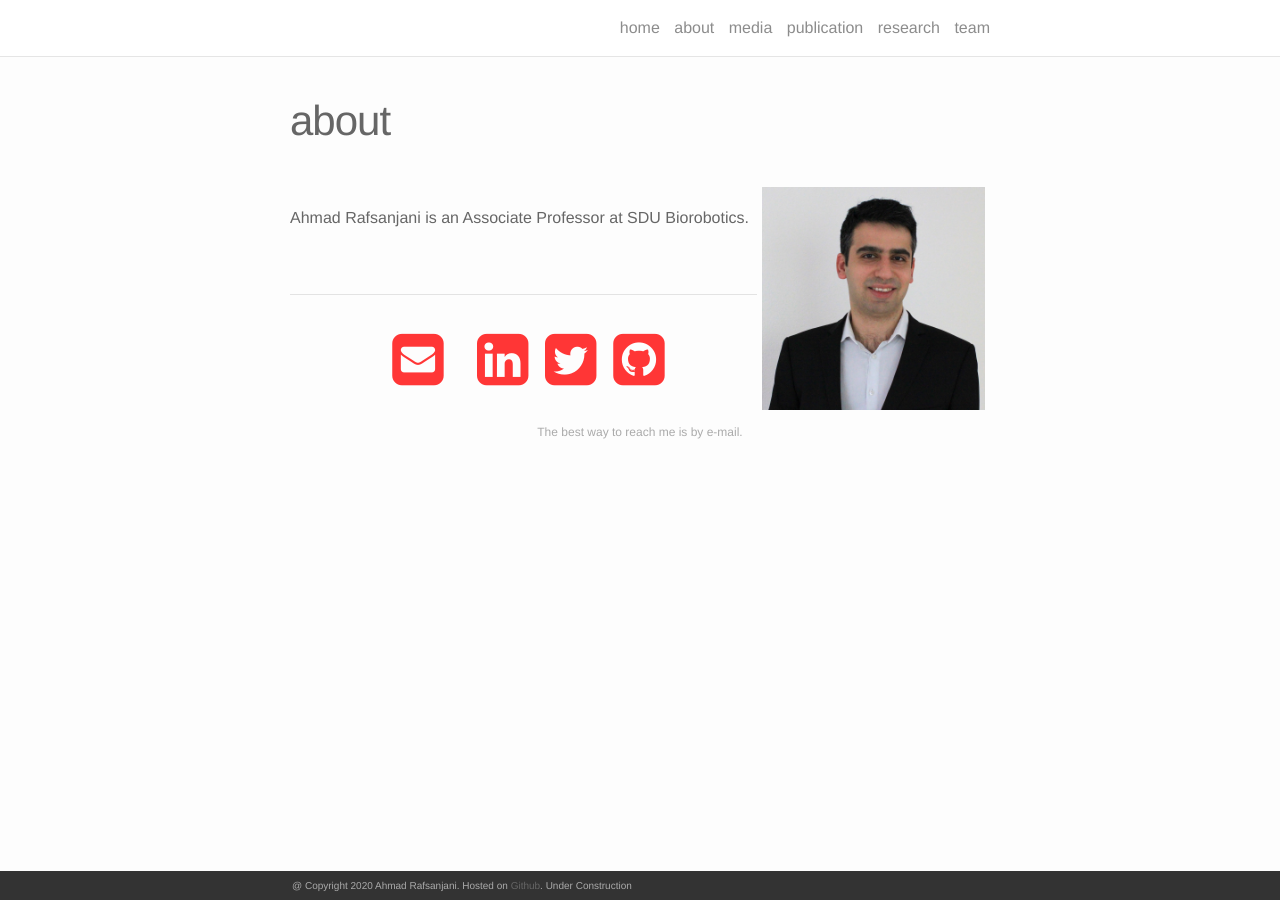
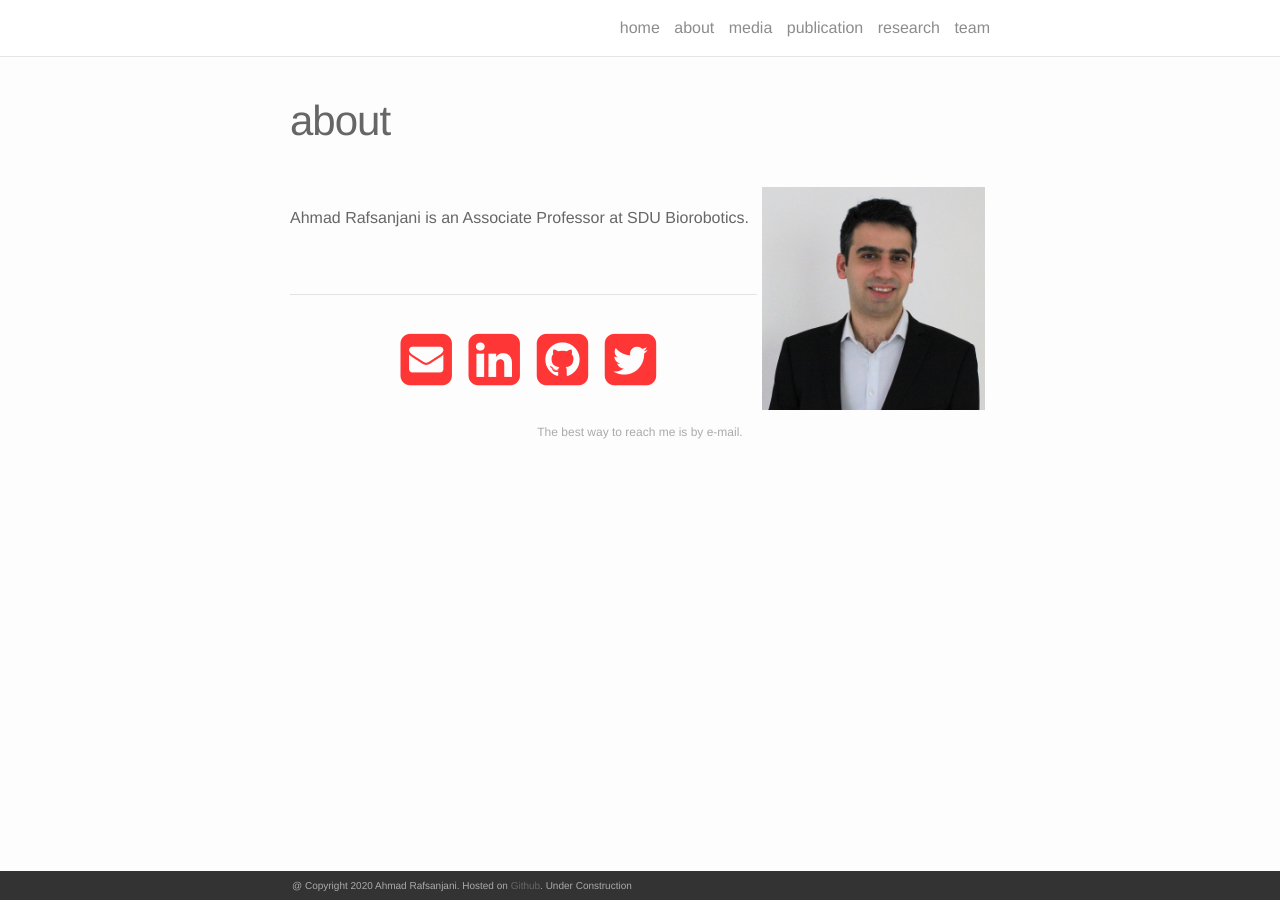
Before and after one commit to ahmadrafsanjani/ahmadrafsanjani.github.io, a Jekyll site: the page built from about.md, in a window 1280 px wide. Built offline with Jekyll 4.4.1, drawn with Linux system fonts in a browser that asks for light colours; nearby versions of some CDN libraries; a style sheet for code colours, icons or effects is not loaded.

Commit message:
Update about.md

```diff
--- a/about.md
+++ b/about.md
@@ -15,11 +15,12 @@
 <br/>
 <span class="contacticon center">
 	<a href="mailto:ahmad.rafsanjani@gmail.com"><i class="fa fa-envelope-square"></i></a>
-	<a href="https://scholar.google.ca/citations?user=k_glFNkAAAAJ&hl=en" target="_blank"><i class="fa fa-google-scholar-square"></i></a>
+	<a href="https://scholar.google.ca/citations?user=k_glFNkAAAAJ&hl=en" title="googlescholar"><i class="ai ai-google-scholar-square"></i></a>
+	<a href="https://orcid.org/0000-0003-4950-2303" target="_blank" title="ORCID"><i class="ai ai-orcid-square"></i></a>
 	<a href="https://www.linkedin.com/in/ahmad-rafsanjani-a2a91121/" target="_blank"><i class="fa fa-linkedin-square"></i></a>
 	<!-- <a href="http://tumblr.com" target="_blank"><i class="fa fa-tumblr-square"></i></a> -->
+	<a href="https://github.com/ahmadrafsanjani" target="_blank"><i class="fa fa-github-square"></i></a>
 	<a href="https://twitter.com/rafsanjani84" target="_blank"><i class="fa fa-twitter-square"></i></a>
-	<a href="https://github.com" target="_blank"><i class="fa fa-github-square"></i></a>
 </span>
 
 <div class="col three caption">
```
